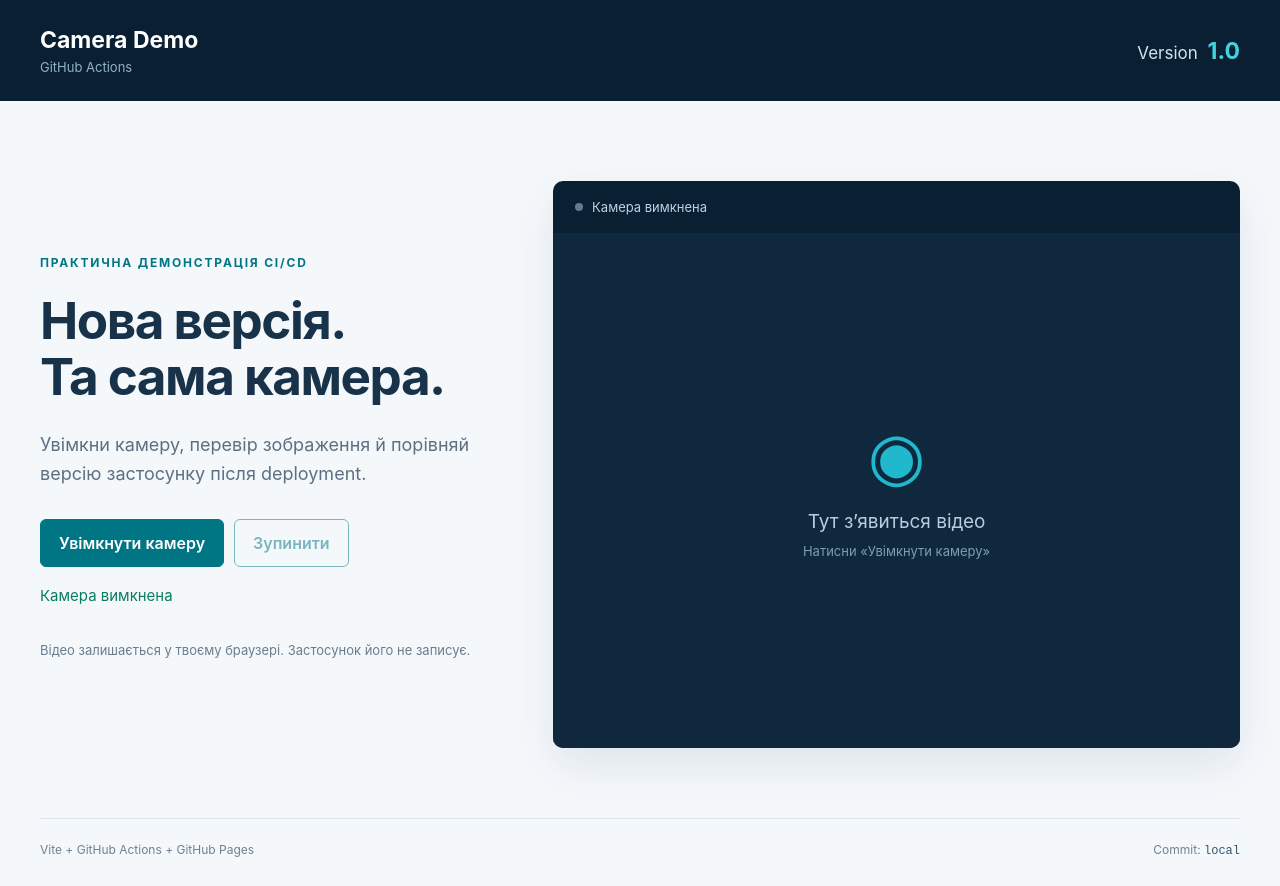
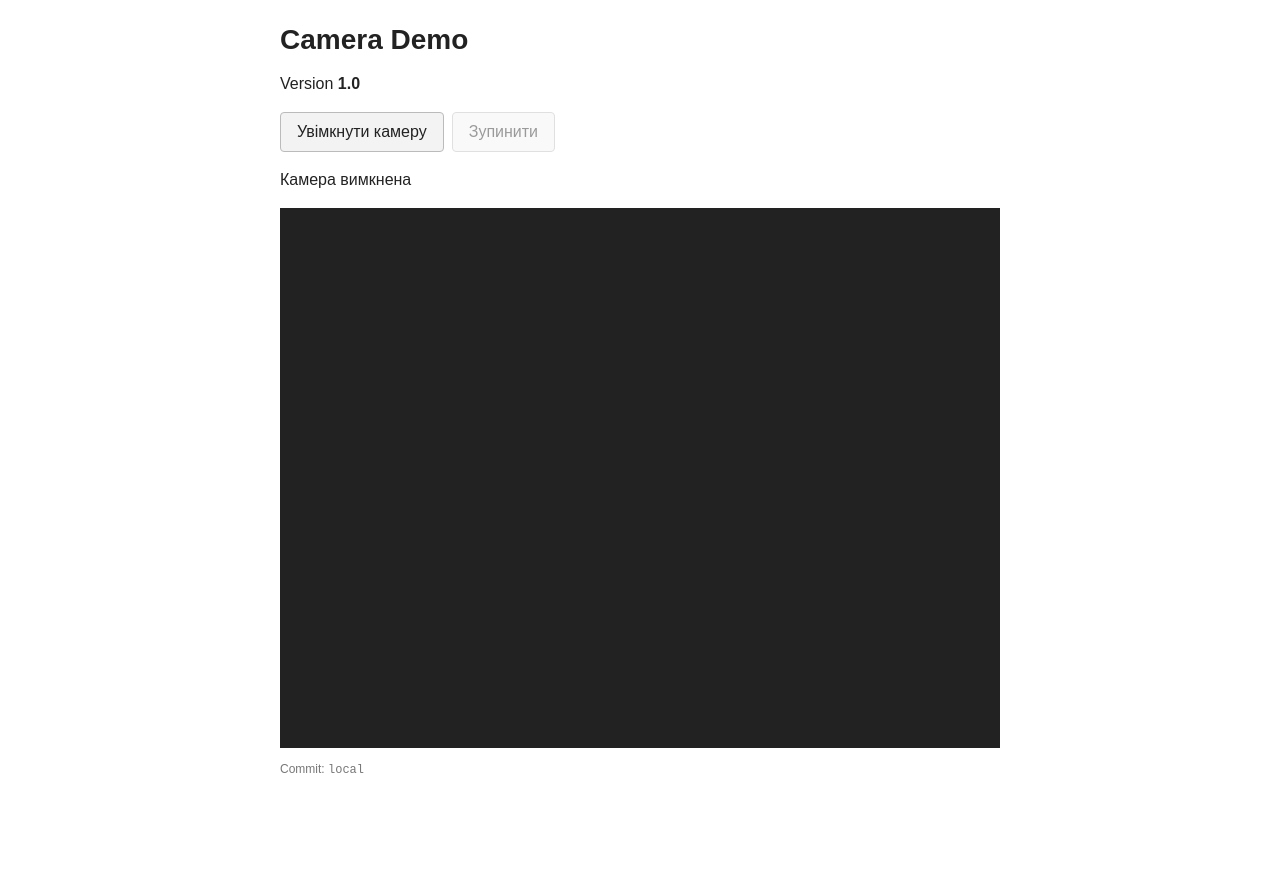
Before and after one commit to DemusMaryan/devops-demo, a website built with Vite: page index.html in a window 1280 px wide. After the commit the page ends 815 px from the top, so only its background shows below. Built offline with nearby package versions, Linux system fonts and the light colour scheme.

Commit message:
Simplify Camera Demo to video, controls and version

```diff
--- a/src/main.js
+++ b/src/main.js
@@ -6,40 +6,23 @@ const VERSION = '1.0';
 const COMMIT = import.meta.env.VITE_COMMIT_SHA || 'local';
 
 document.querySelector('#app').innerHTML = `
-  <header class="topbar">
-    <a class="brand" href="./">Camera Demo<span>GitHub Actions</span></a>
-    <div class="release">Version <strong id="version"></strong></div>
-  </header>
   <main>
-    <section class="intro">
-      <p class="eyebrow">ПРАКТИЧНА ДЕМОНСТРАЦІЯ CI/CD</p>
-      <h1>Нова версія.<br>Та сама камера.</h1>
-      <p class="description">Увімкни камеру, перевір зображення й порівняй версію застосунку після deployment.</p>
-      <div class="controls">
-        <button id="start" type="button">Увімкнути камеру</button>
-        <button id="stop" type="button" class="secondary" disabled>Зупинити</button>
-      </div>
-      <p id="status" role="status" aria-live="polite">Камера вимкнена</p>
-      <p class="privacy">Відео залишається у твоєму браузері. Застосунок його не записує.</p>
-    </section>
-    <section class="camera" aria-label="Відео з камери">
-      <div class="camera-heading"><span id="indicator"></span><span id="camera-label">Камера вимкнена</span></div>
-      <div class="viewport">
-        <video id="video" autoplay playsinline muted aria-label="Зображення з камери"></video>
-        <div id="placeholder"><span class="camera-icon" aria-hidden="true">◉</span><p>Тут з’явиться відео</p><small>Натисни «Увімкнути камеру»</small></div>
-      </div>
-    </section>
+    <h1>Camera Demo</h1>
+    <p>Version <strong id="version"></strong></p>
+    <div class="controls">
+      <button id="start" type="button">Увімкнути камеру</button>
+      <button id="stop" type="button" disabled>Зупинити</button>
+    </div>
+    <p id="status" role="status" aria-live="polite">Камера вимкнена</p>
+    <video id="video" autoplay playsinline muted aria-label="Зображення з камери"></video>
+    <p class="commit">Commit: <code id="commit"></code></p>
   </main>
-  <footer><span>Vite + GitHub Actions + GitHub Pages</span><span>Commit: <code id="commit"></code></span></footer>
 `;
 
 const video = document.querySelector('#video');
 const start = document.querySelector('#start');
 const stop = document.querySelector('#stop');
 const status = document.querySelector('#status');
-const placeholder = document.querySelector('#placeholder');
-const indicator = document.querySelector('#indicator');
-const cameraLabel = document.querySelector('#camera-label');
 document.querySelector('#version').textContent = VERSION;
 document.querySelector('#commit').textContent = COMMIT === 'local' ? COMMIT : COMMIT.slice(0, 7);
 document.querySelector('#commit').title = COMMIT;
@@ -66,9 +49,6 @@ const controller = createCameraController({
     const labels = { idle: 'Камера вимкнена', requesting: 'Очікуємо дозвіл на камеру…', running: 'Камера працює', error: 'Камера недоступна' };
     start.disabled = state === 'requesting' || state === 'running';
     stop.disabled = state !== 'requesting' && state !== 'running';
-    placeholder.hidden = state === 'running';
-    indicator.classList.toggle('active', state === 'running');
-    cameraLabel.textContent = labels[state];
     status.classList.toggle('error', state === 'error');
     status.textContent = state === 'error' ? errorMessage(error) : labels[state];
   },
--- a/src/style.css
+++ b/src/style.css
@@ -1,37 +1,14 @@
-:root { font-family: Inter, "Segoe UI", Arial, sans-serif; color: #183249; background: #f5f8fb; font-synthesis: none; }
 * { box-sizing: border-box; }
-body { margin: 0; }
-.topbar { padding: 26px max(28px, calc((100vw - 1200px) / 2)); background: #0b1f33; color: white; display: flex; align-items: center; justify-content: space-between; gap: 20px; }
-.brand { font-size: 23px; font-weight: 750; color: white; text-decoration: none; }
-.brand span { display: block; margin-top: 5px; color: #92b2c7; font-size: 13px; font-weight: 400; }
-.release { color: #d0e5ef; font-size: 17px; white-space: nowrap; }
-.release strong { margin-left: 5px; color: #42d2df; font-size: 23px; }
-main { width: min(1200px, calc(100% - 56px)); margin: 80px auto 70px; display: grid; grid-template-columns: 0.85fr 1.3fr; gap: 64px; align-items: center; }
-.eyebrow { color: #007584; font-size: 12px; letter-spacing: 1.8px; font-weight: 700; margin: 0 0 22px; }
-h1 { font-size: clamp(36px, 4vw, 53px); line-height: 1.1; letter-spacing: -1.5px; margin: 0 0 25px; }
-.description { color: #5c7082; font-size: 18px; line-height: 1.65; }
-.controls { display: flex; flex-wrap: wrap; gap: 10px; margin-top: 30px; }
-button { border: 1px solid #007584; border-radius: 6px; background: #007584; padding: 13px 18px; color: white; font: inherit; font-weight: 600; cursor: pointer; }
-button:hover:not(:disabled) { background: #00616d; }
-button.secondary { background: transparent; color: #007584; }
-button.secondary:hover:not(:disabled) { background: #e1f2f4; }
-button:disabled { opacity: 0.5; cursor: default; }
-button:focus-visible, a:focus-visible { outline: 3px solid #f2b84b; outline-offset: 4px; }
-#status { min-height: 42px; font-size: 15px; line-height: 1.5; color: #087c63; margin: 18px 0 10px; }
-#status.error { color: #b63838; }
-.privacy { color: #687d8e; font-size: 13px; line-height: 1.6; }
-.camera { background: #0b1f33; border-radius: 10px; overflow: hidden; box-shadow: 0 18px 45px #19364d18; }
-.camera-heading { display: flex; align-items: center; gap: 9px; color: #bed1df; padding: 18px 22px; font-size: 13px; }
-#indicator { width: 8px; height: 8px; border-radius: 50%; background: #617c90; }
-#indicator.active { background: #46d7a6; }
-.viewport { aspect-ratio: 4 / 3; position: relative; background: #10283d; }
-video { width: 100%; height: 100%; object-fit: contain; display: block; transform: scaleX(-1); }
-#placeholder { position: absolute; inset: 0; display: flex; flex-direction: column; justify-content: center; align-items: center; color: #b8cddd; }
-#placeholder[hidden] { display: none; }
-.camera-icon { color: #20b8cd; font-size: 66px; line-height: 1; }
-#placeholder p { font-size: 19px; margin: 22px 0 10px; }
-#placeholder small { color: #7f9caf; font-size: 13px; }
-footer { width: min(1200px, calc(100% - 56px)); margin: 0 auto; border-top: 1px solid #dce5ed; padding: 23px 0 28px; color: #6e8293; display: flex; flex-wrap: wrap; justify-content: space-between; gap: 12px; font-size: 12px; }
-footer code { color: #35556c; }
-@media (max-width: 850px) { main { grid-template-columns: 1fr; gap: 34px; margin-top: 42px; } h1 br { display: none; } .intro { max-width: 620px; } .camera { width: 100%; } }
-@media (max-width: 460px) { .topbar { padding: 20px; } main, footer { width: calc(100% - 40px); } .brand { font-size: 20px; } .release, .release strong { font-size: 16px; } main { margin-bottom: 40px; } }
+body { margin: 0; padding: 24px 16px; font-family: Arial, sans-serif; color: #222; background: white; }
+main { max-width: 720px; margin: 0 auto; }
+h1 { margin: 0 0 12px; font-size: 28px; }
+p { line-height: 1.5; }
+.controls { display: flex; flex-wrap: wrap; gap: 8px; }
+button { padding: 10px 16px; border: 1px solid #bbb; border-radius: 4px; background: #f3f3f3; color: #222; font: inherit; cursor: pointer; }
+button:hover:not(:disabled) { background: #e5e5e5; }
+button:disabled { opacity: 0.45; cursor: default; }
+button:focus-visible { outline: 3px solid #2678cb; outline-offset: 3px; }
+video { display: block; width: 100%; aspect-ratio: 4 / 3; background: #222; object-fit: contain; transform: scaleX(-1); }
+#status { min-height: 24px; margin: 16px 0; }
+#status.error { color: #a52222; }
+.commit { color: #777; font-size: 12px; }
```
